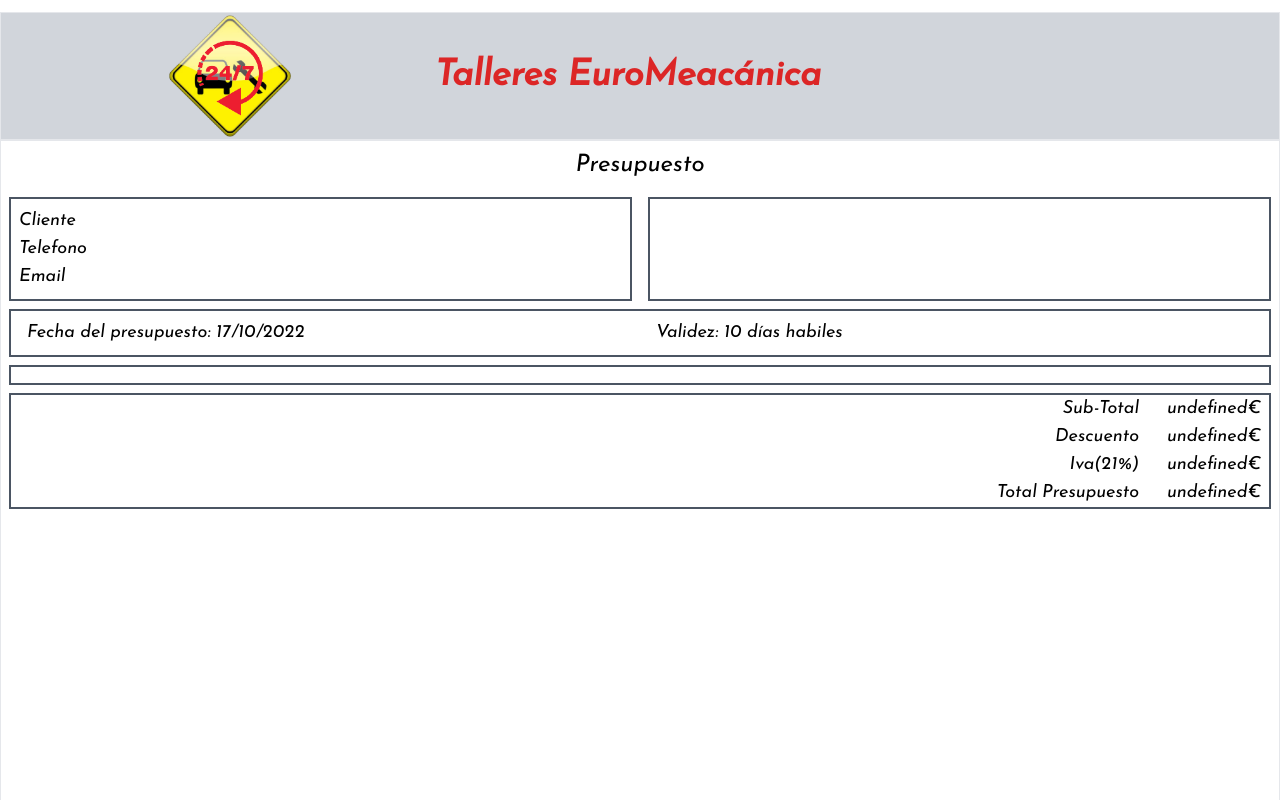
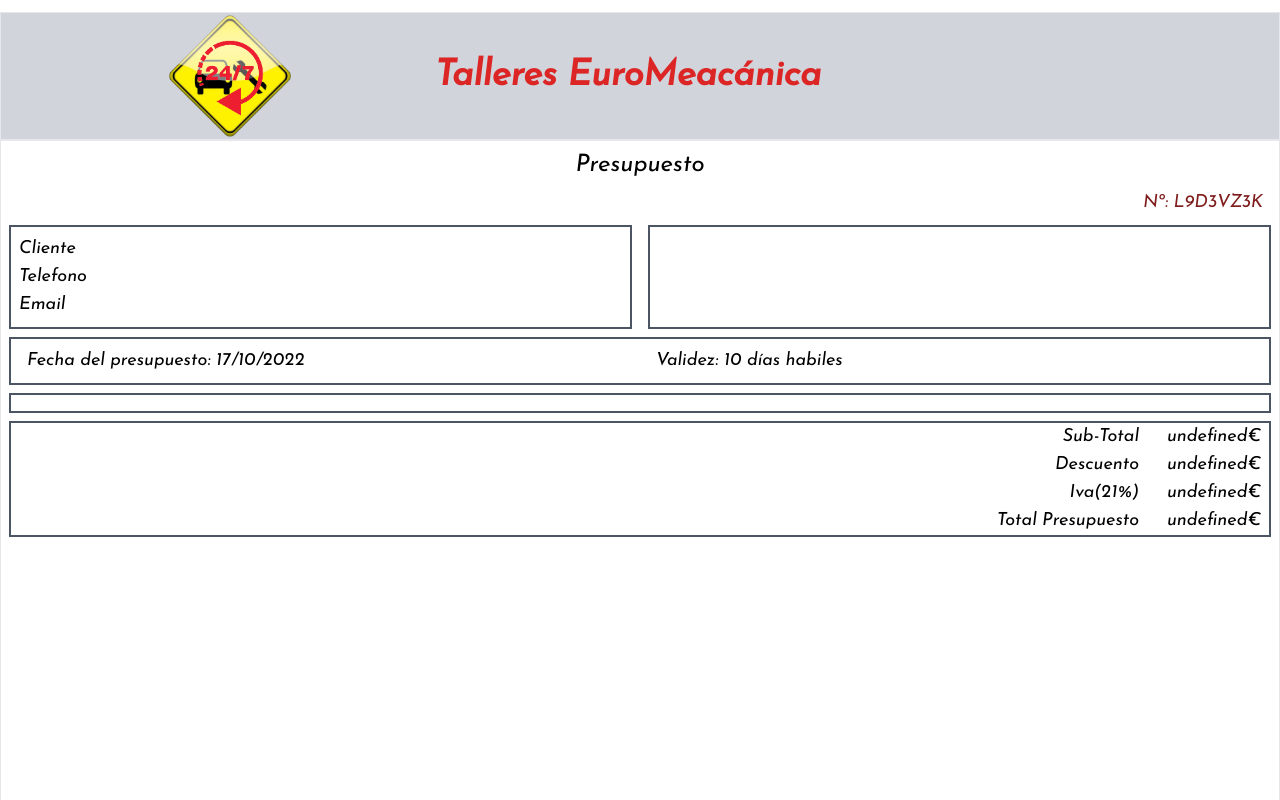
Before and after one commit to Luis1Gonzalez/euroMecanica, a React (Vite) app: page /printbudget in a window 1280 px wide. Shown: the top 800 px of the page. Built offline with nearby package versions, Linux system fonts and the light colour scheme.

Commit message:
generando presupuesto para pdf

```diff
--- a/src/pages/PrintBudget.jsx
+++ b/src/pages/PrintBudget.jsx
@@ -14,12 +14,19 @@
     let date = new Date();
     let output = String(date.getDate()).padStart(2, '0') + '/' + String(date.getMonth() + 1).padStart(2, '0') + '/' + date.getFullYear();
 
+    const generateIdPresupuesto = () => {
+        const dateNow = Date.now().toString(36).toUpperCase();
+        return dateNow;
+      }
 
     return (
 
         <div className='w-full h-screen border  text-xs sm:text-base md:text-lg'>
 
-            <p className=' text-center text-2xl mb-2 p-2'>Presupuesto</p>
+            <p className=' text-center text-2xl p-2'>Presupuesto</p>
+            <div className='flex justify-end px-4 mb-2 text-red-900'>
+                <p>{`Nº: ${generateIdPresupuesto()}`}</p>
+            </div>
 
             <div className='w-full h-auto flex'>
                 <div className='w-1/2 border-gray-600 border-2 p-2 mx-2'>
```
